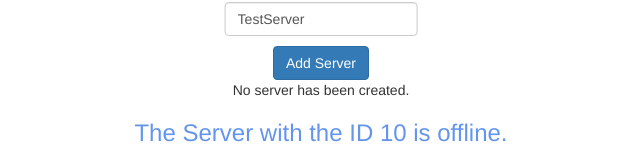
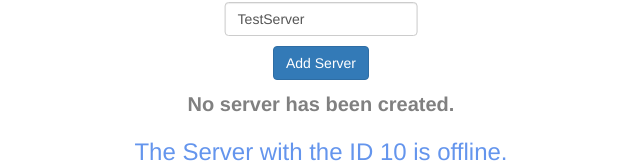
Before and after one commit to faddah/angular-8-udemy-course, an Angular app in the folder first-app/: page / in a window 1280 px wide. Shown: the part 285-452 px from the top of the page, without its empty margins (319-959 px from the left). Built offline with nearby package versions, Linux system fonts and the light colour scheme.

Commit message:
Added .server-created & .no-server styles for server responses.

```diff
--- a/first-app/src/app/servers/servers.component.css
+++ b/first-app/src/app/servers/servers.component.css
@@ -5,3 +5,14 @@
   margin: 0 0 2% 50%;
   transform: translateX(-50%);
 }
+
+.server-created {
+  color: dodgerblue;
+  font-size: 2rem;
+  font-weight: 900;
+  margin: 1rem 0;
+}
+
+.no-server {
+  color: grey;
+}
```
